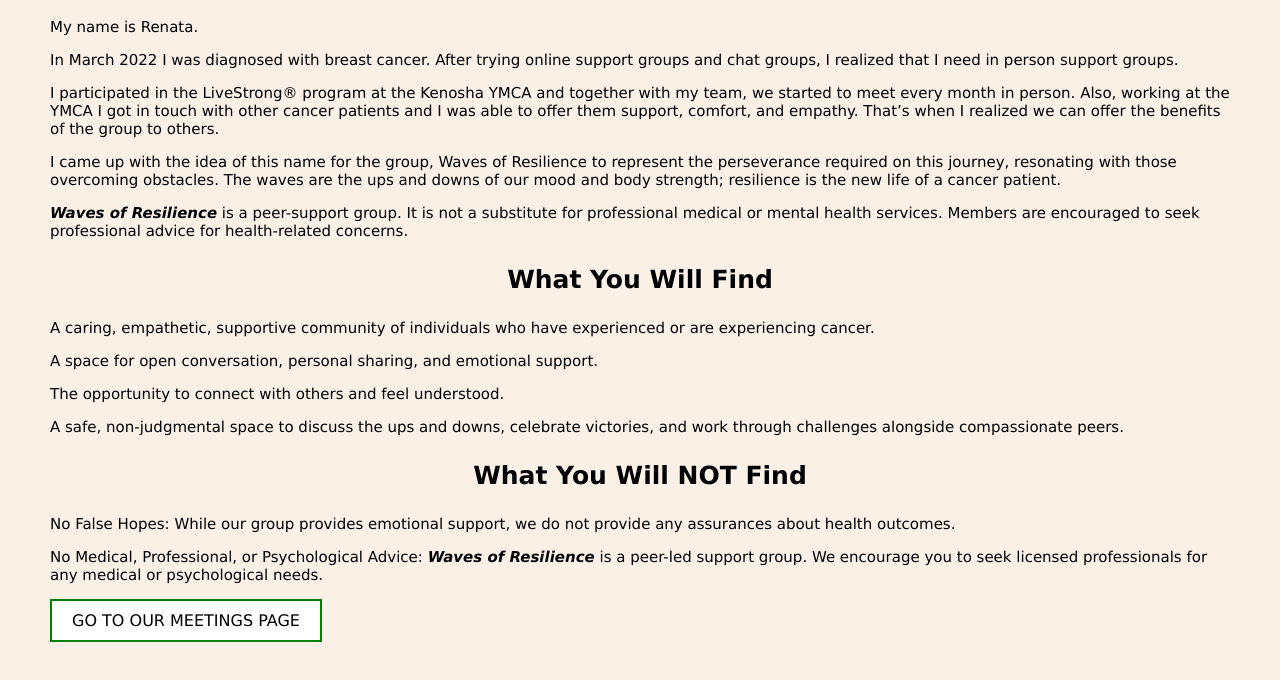
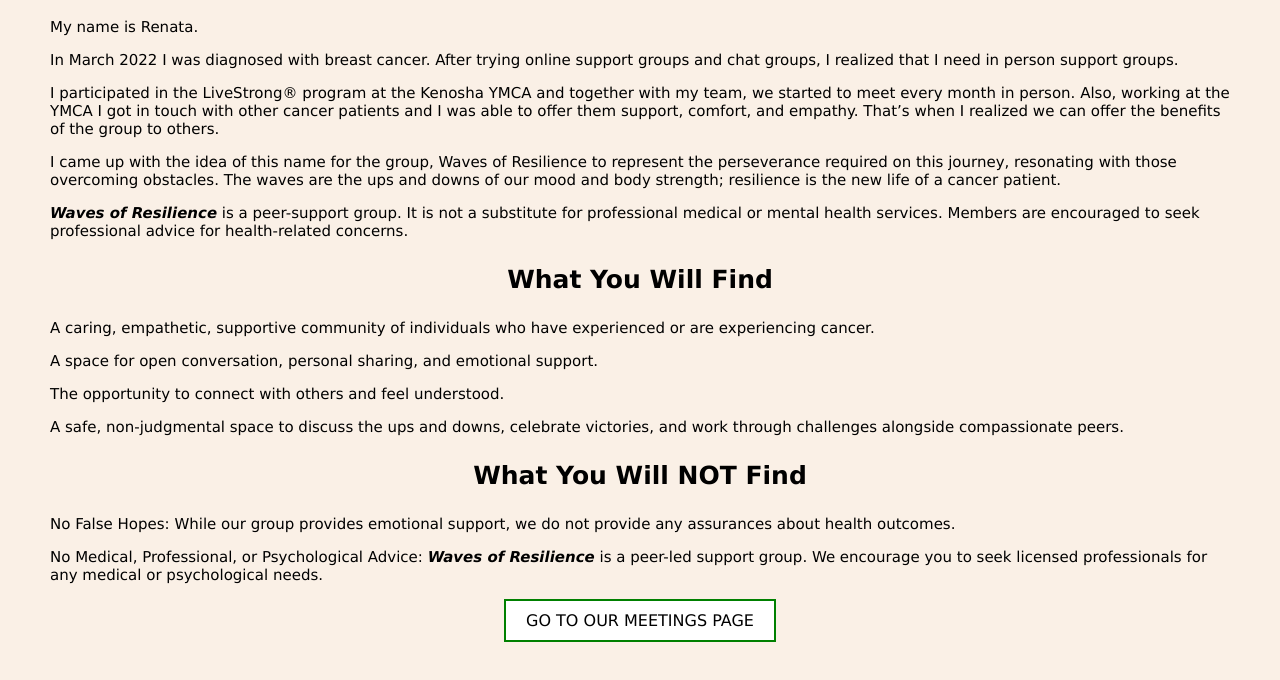
Before and after one commit to wavesofresilience/intro, a plain HTML site: page index.html in a window 1280 px wide. Shown: the part 174-854 px from the top of the page. Drawn offline with Linux system fonts and the light colour scheme.

Commit message:
Update index.html

```diff
--- a/index.html
+++ b/index.html
@@ -56,7 +56,7 @@
 <p>No False Hopes: While our group provides emotional support, we do not provide any assurances about health outcomes.</p>
 
 <p>No Medical, Professional, or Psychological Advice: <b><i>Waves of Resilience</i></b> is a peer-led support group. We encourage you to seek licensed professionals for any medical or psychological needs.</p>
-<a href="meetings.html" target="_blank">GO TO OUR MEETINGS PAGE</a>
+<p><center><a href="meetings.html" target="_blank">GO TO OUR MEETINGS PAGE</a></center></p>
 
   </body>
 </html>
```
